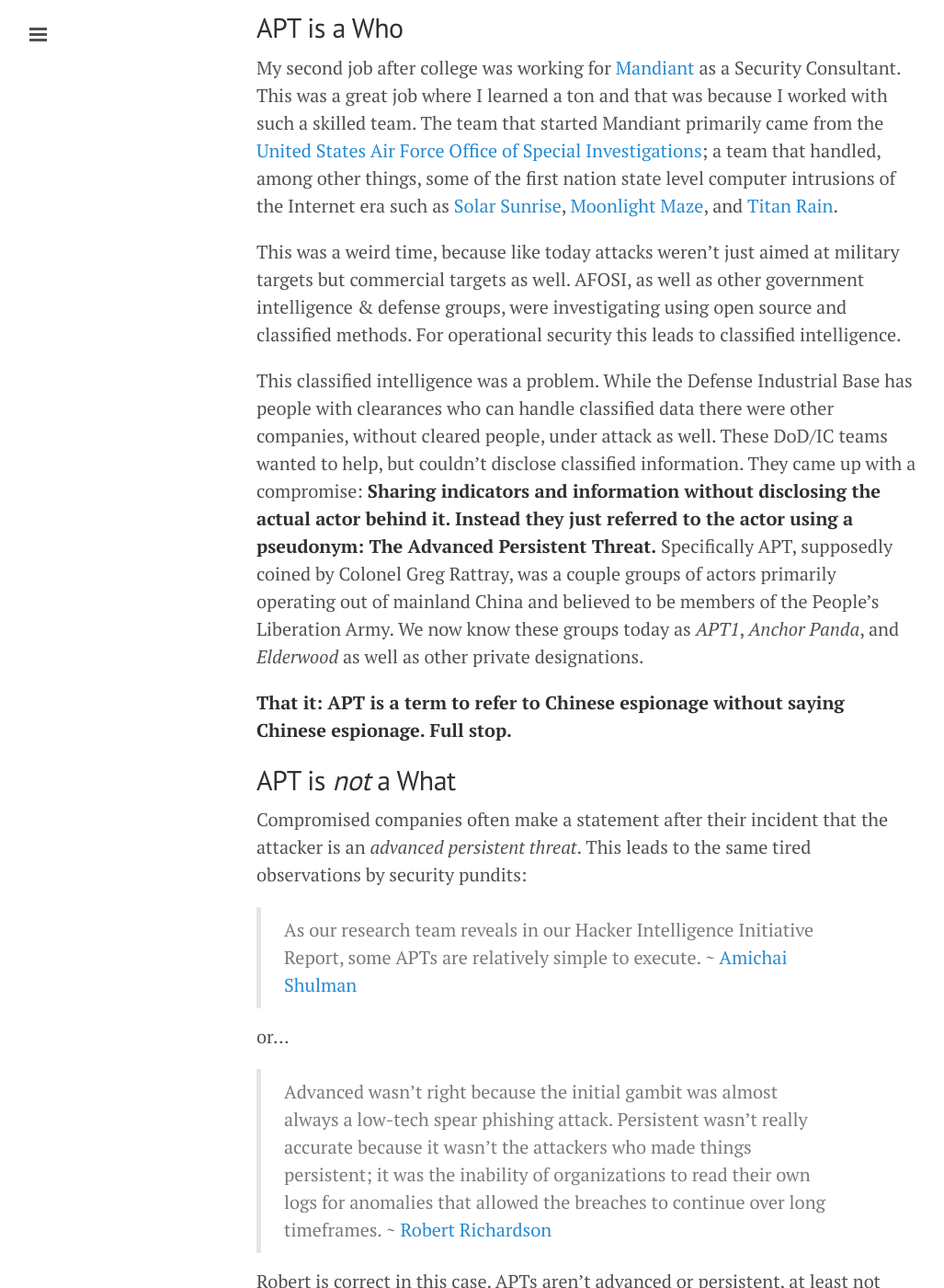
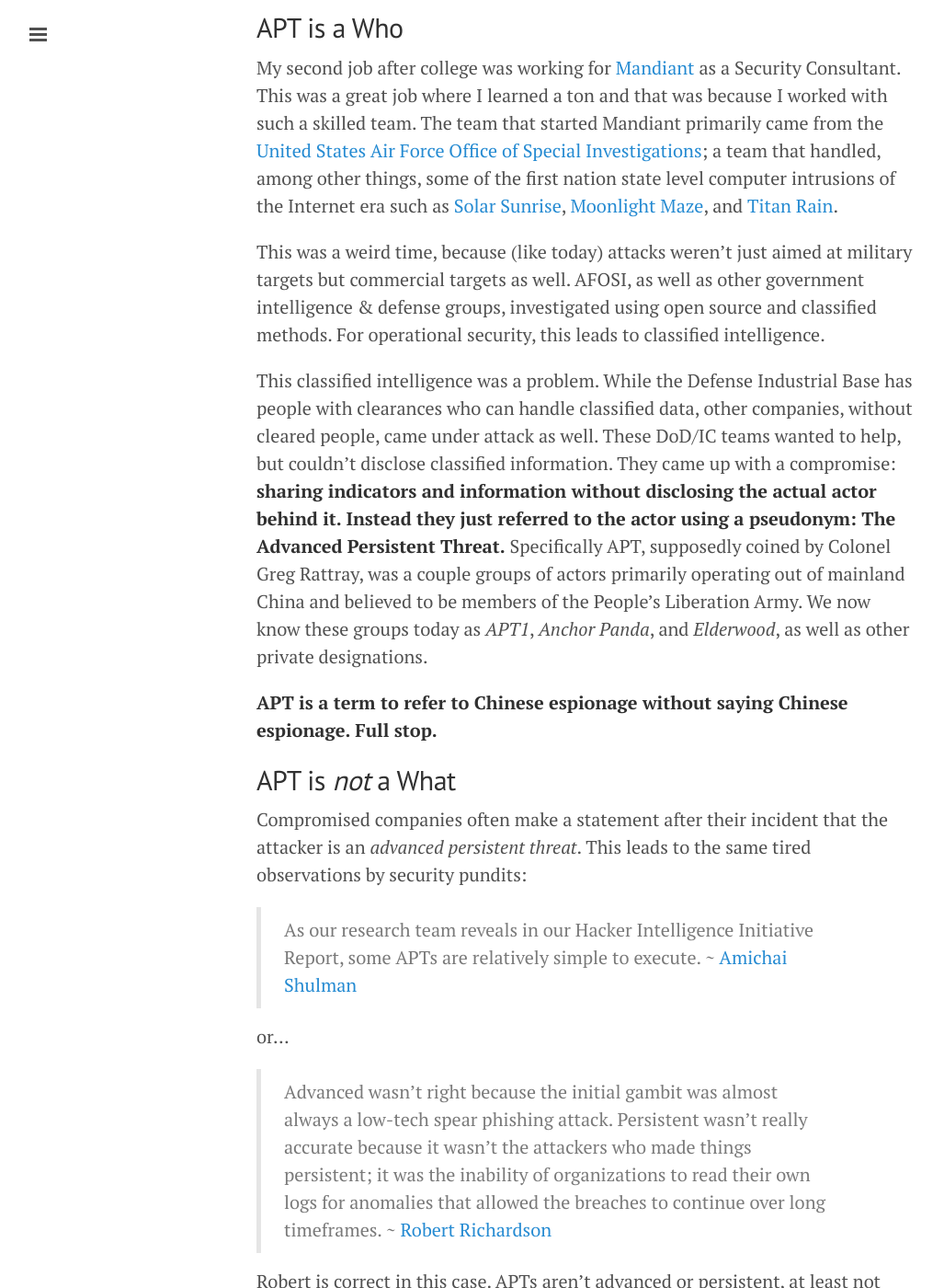
Before and after one commit to sroberts/sroberts.github.io, a Jekyll site: the page built from _posts/2015-02-16-apt-is-a-who-not-a-what.md, in a window 1280 px wide and 1400 px high, scrolled down 571 px. Shown: the whole window at 92% size, without its empty margins (1-1028 px from the left). Built offline with Jekyll 4.4.1, drawn with Linux system fonts in a browser that asks for light colours; nearby versions of some CDN libraries; some of the changed text lies outside the part shown.

Commit message:
tweaks based on feedback from @technoskald

```diff
--- a/_posts/2015-02-16-apt-is-a-who-not-a-what.md
+++ b/_posts/2015-02-16-apt-is-a-who-not-a-what.md
@@ -15,11 +15,11 @@
 
 My second job after college was working for [Mandiant](https://www.mandiant.com/) as a Security Consultant. This was a great job where I learned a ton and that was because I worked with such a skilled team. The team that started Mandiant primarily came from the [United States Air Force Office of Special Investigations](http://www.osi.af.mil/); a team that handled, among other things, some of the first nation state level computer intrusions of the Internet era such as [Solar Sunrise](http://en.wikipedia.org/wiki/Ehud_Tenenbaum), [Moonlight Maze](http://en.wikipedia.org/wiki/Moonlight_Maze), and [Titan Rain](http://en.wikipedia.org/wiki/Titan_Rain).
 
-This was a weird time, because like today attacks weren't just aimed at military targets but commercial targets as well. AFOSI, as well as other government intelligence & defense groups, were investigating using open source and classified methods. For operational security this leads to classified intelligence.
+This was a weird time, because (like today) attacks weren't just aimed at military targets but commercial targets as well. AFOSI, as well as other government intelligence & defense groups, investigated using open source and classified methods. For operational security, this leads to classified intelligence.
 
-This classified intelligence was a problem. While the Defense Industrial Base has people with clearances who can handle classified data there were other companies, without cleared people, under attack as well. These DoD/IC teams wanted to help, but couldn't disclose classified information.  They came up with a compromise: __Sharing indicators and information without disclosing the actual actor behind it. Instead they just referred to the actor using a pseudonym: The Advanced Persistent Threat.__ Specifically APT, supposedly coined by Colonel Greg Rattray, was a couple groups of actors primarily operating out of mainland China and believed to be members of the People's Liberation Army. We now know these groups today as _APT1_, _Anchor Panda_, and _Elderwood_ as well as other private designations.
+This classified intelligence was a problem. While the Defense Industrial Base has people with clearances who can handle classified data, other companies, without cleared people, came under attack as well. These DoD/IC teams wanted to help, but couldn't disclose classified information.  They came up with a compromise: __sharing indicators and information without disclosing the actual actor behind it. Instead they just referred to the actor using a pseudonym: The Advanced Persistent Threat.__ Specifically APT, supposedly coined by Colonel Greg Rattray, was a couple groups of actors primarily operating out of mainland China and believed to be members of the People's Liberation Army. We now know these groups today as _APT1_, _Anchor Panda_, and _Elderwood_, as well as other private designations.
 
-__That it: APT is a term to refer to Chinese espionage without saying Chinese espionage. Full stop.__
+__APT is a term to refer to Chinese espionage without saying Chinese espionage. Full stop.__
 
 ## APT is _not_ a What
 
@@ -41,19 +41,19 @@
 
 __APT has moved away from its original definition, from a term of art to a term of marketing. It's not descriptive, except to say that the solution has to include hundreds of thousands of dollars in professional services, endpoint monitoring, intelligence portals, and feeds with millions of indicators.__ Words change, and there is no doubt at this point that APT _means_ what marketing says it does, but I think security practitioners can help.
 
-We need a better set of taxonomy, an honest taxonomy, for referring to these attackers. I'll kick things off with:
+We need a better and honest taxonomy for referring to these attackers. I'll kick things off with:
 
 - State Sponsored Espionage (What we now call APT)
 - Financially Motivated Criminals
-- Nationalist Activist
-- Criminal Activist (So called Hactivists)
+- Nationalist Activists
+- Criminal Activists (So called Hactivists)
 
 Beyond just having a better taxonomy we need to work alongside marketing departments to use accurate, descriptive terms instead of overloaded buzzwords. It may be an uphill fight, but a worthwhile one. I welcome the chance to collaborate with others who care about this.
 
-The security community has difficult problems on it's hands. Seemingly the harder we work to stop threats the more come up. We're already dramatically under staffed as an industry ([<i class="fa fa-file-pdf-o"></i> Leviathan Security Group: Analysis of Cloud vs. Local Storage:
+The security community has difficult problems on its hands. Seemingly the harder we work to stop threats the more come up. We're already dramatically understaffed as an industry ([<i class="fa fa-file-pdf-o"></i> Leviathan Security Group: Analysis of Cloud vs. Local Storage:
 Capabilities, Opportunities, Challenges](http://www.leviathansecurity.com/wp-content/uploads/Value-of-Cloud-Security-Scarcity.pdf)). The last thing we need, the last thing we can afford, is to make our own lives more difficult by abusing overloaded terms to generate fear, uncertainty, and doubt.
 
 ## A Little Extra
-I've been working on and off on a tool I think could be useful in situations like this. While it's not  ready for prime time yet here is a little preview:
+I've been working on tool I think could be useful in situations like this. While it's not ready for prime time yet here is a little preview:
 
 <script src="https://gist.github.com/sroberts/4a6677e66989d74a42ae.js"></script>
```
Also changed, not shown: other parts of _posts/2015-02-16-apt-is-a-who-not-a-what.md (+1 -1 lines).
